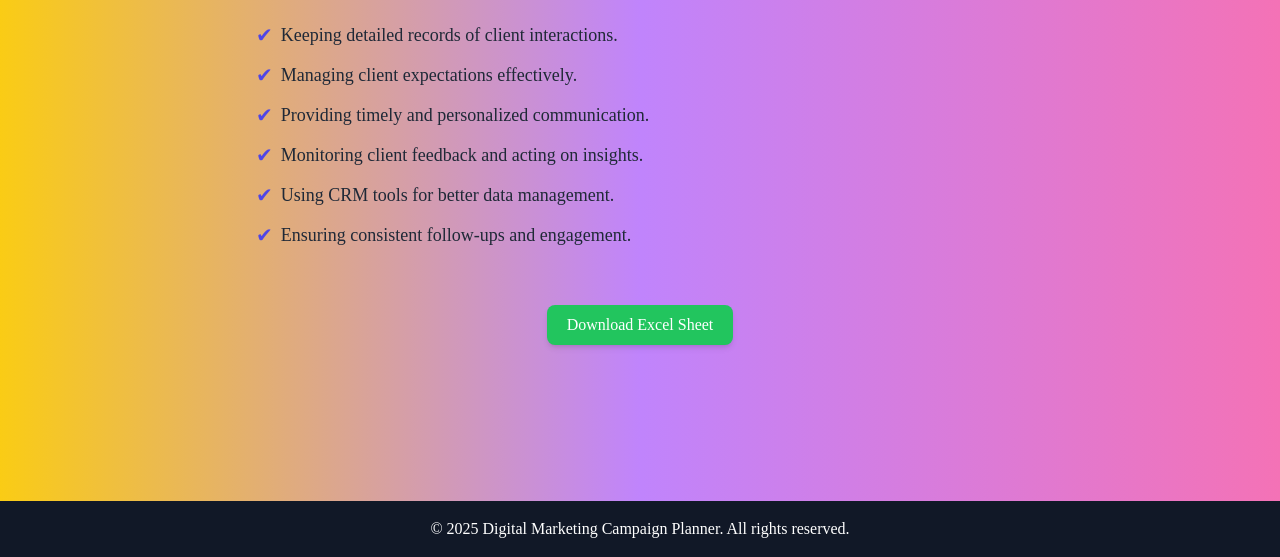
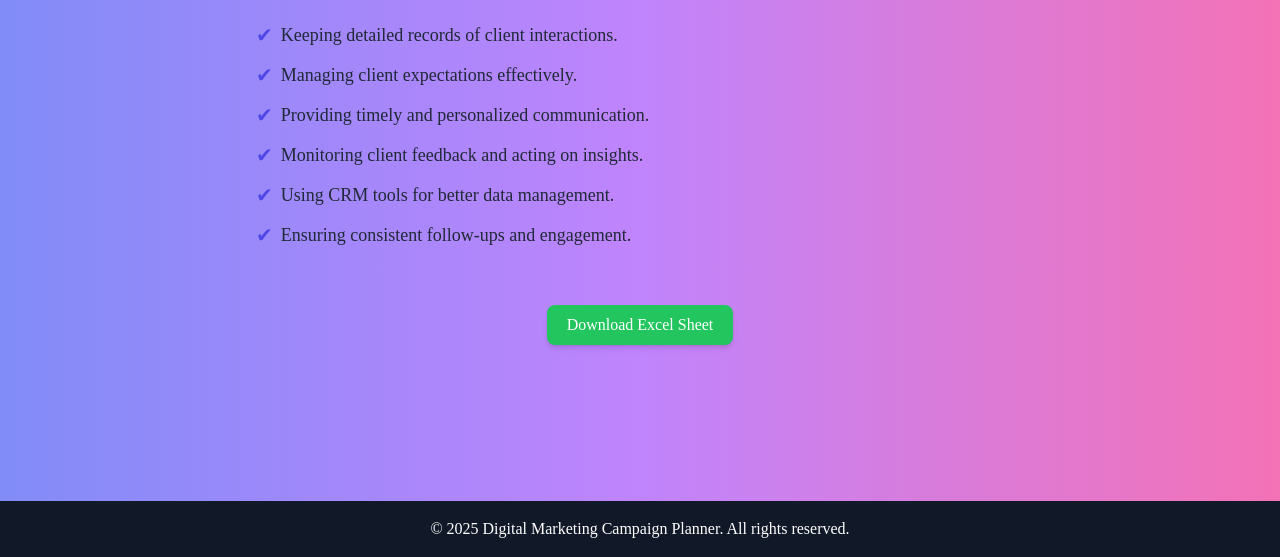
Before and after one commit to KHAN1706/my-website-, a plain HTML site: page client-management.html in a window 1280 px wide. Shown: the part 243-800 px from the top of the page. Drawn offline with nearby package versions, Linux system fonts and the light colour scheme.

Commit message:
Update client-management.html

```diff
--- a/client-management.html
+++ b/client-management.html
@@ -12,7 +12,7 @@
 </style>
 
 </head>
-<body class="bg-gradient-to-r from-yellow-400 via-purple-400 to-pink-400 min-h-screen flex flex-col">
+<body class="bg-gradient-to-r from-indigo-400 via-purple-400 to-pink-400 min-h-screen flex flex-col">
    <!-- Navigation Bar -->
 <nav class="bg-gradient-to-r from-indigo-500 to-purple-600 p-4 shadow-lg flex items-center">
     <!-- Logo on the left -->
```
